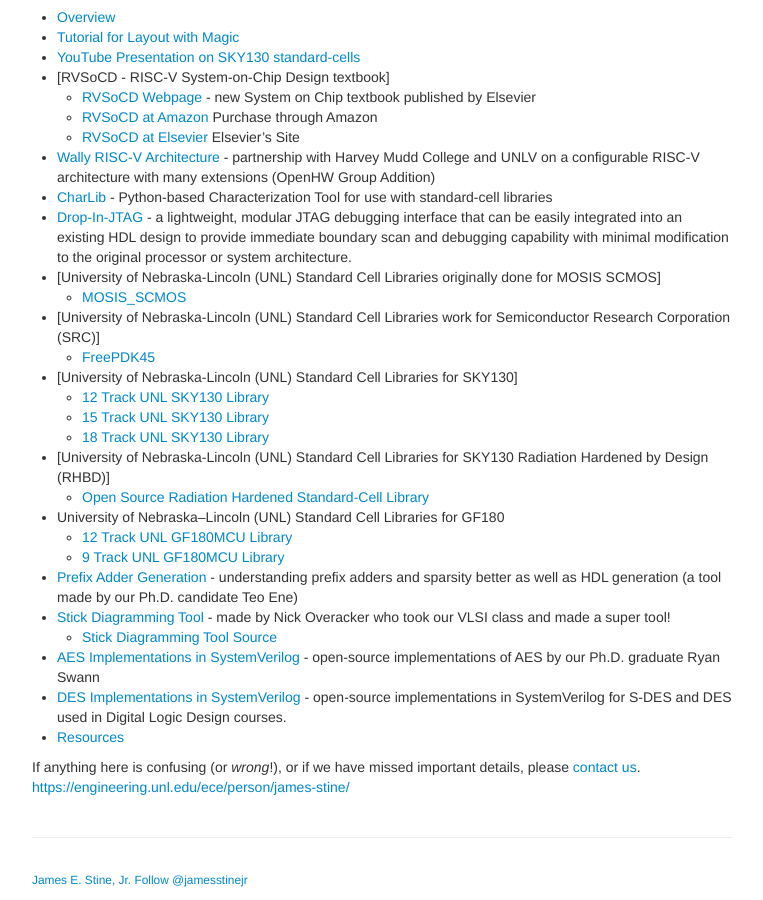
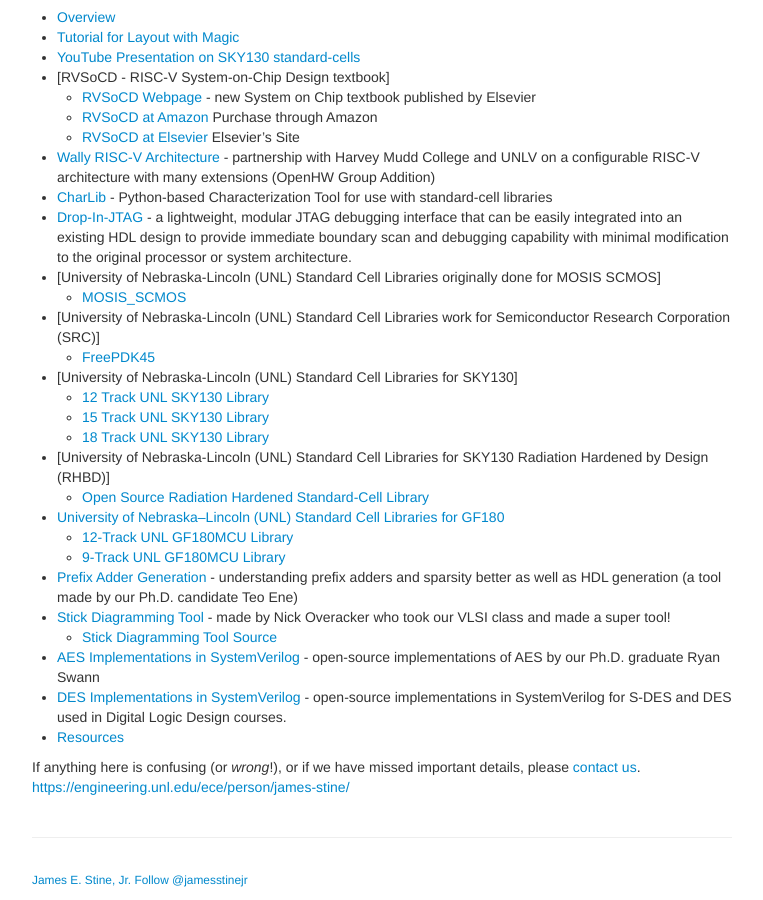
Before and after one commit to stineje/stineje.github.io, a Jekyll site: the page built from index.md, in a window 1280 px wide and 900 px high, scrolled down 605 px. Shown: the whole window, without its empty margins (258-1021 px from the left). Built offline with Jekyll 4.4.1, drawn with Linux system fonts in a browser that asks for light colours; comment, search, counter and statistics services are not loaded; part of the change alters nothing that is shown.

Commit message:
update stuff

```diff
--- a/index.md
+++ b/index.md
@@ -53,9 +53,9 @@ with this process.
   * [18 Track UNL SKY130 Library](https://foss-eda-tools.googlesource.com/skywater-pdk/libs/sky130_osu_sc_t18)
 - [University of Nebraska-Lincoln (UNL) Standard Cell Libraries for SKY130 Radiation Hardened by Design (RHBD)]
   * [Open Source Radiation Hardened Standard-Cell Library](https://github.com/stineje/sky130RHBDLib)
-- University of Nebraska–Lincoln (UNL) Standard Cell Libraries for GF180
-  * [12 Track UNL GF180MCU Library](https://github.com/stineje/globalfoundries-pdk-libs-gf180mcu_osu_sc/tree/main/gf180mcu_osu_sc_gp12t3v3)
-  * [9 Track UNL GF180MCU Library](https://github.com/stineje/globalfoundries-pdk-libs-gf180mcu_osu_sc/tree/main/gf180mcu_osu_sc_gp9t3v3)
+- [University of Nebraska–Lincoln (UNL) Standard Cell Libraries for GF180](https://github.com/stineje/globalfoundries-pdk-libs-gf180mcu_osu_sc)
+  * [12-Track UNL GF180MCU Library](https://github.com/stineje/globalfoundries-pdk-libs-gf180mcu_osu_sc/tree/main/gf180mcu_osu_sc_gp12t3v3)
+  * [9-Track UNL GF180MCU Library](https://github.com/stineje/globalfoundries-pdk-libs-gf180mcu_osu_sc/tree/main/gf180mcu_osu_sc_gp9t3v3)
 - [Prefix Adder Generation](https://github.com/tdene/synth_opt_adders) - understanding prefix adders and sparsity better as well as HDL generation (a tool made by our Ph.D. candidate Teo Ene)
 - [Stick Diagramming Tool](https://stixu.io/) - made by Nick Overacker who took our VLSI class and made a super tool!
   * [Stick Diagramming Tool Source](https://github.com/NickOveracker/StickDiagrammer)
```
